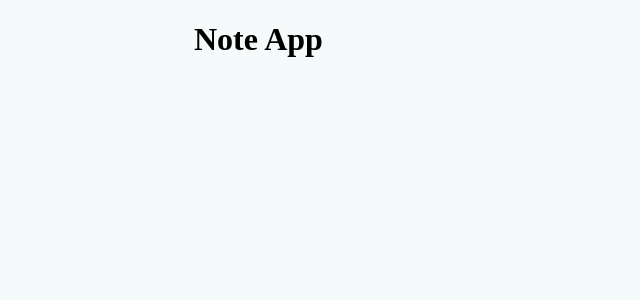
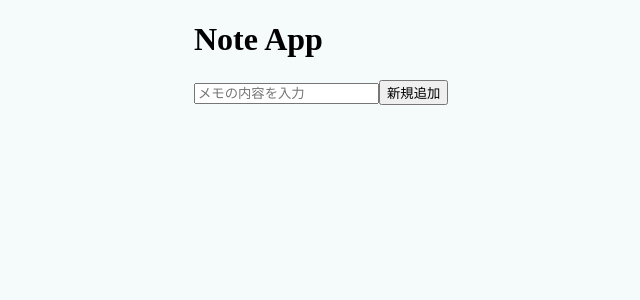
Before and after one commit to mami-inuzuka/vue_note_spa, a Vue app: page / in a window 1280 px wide. Shown: the top 300 px of the page, without its empty margins (46-686 px from the left). Built offline with nearby package versions, Linux system fonts and the light colour scheme.

Commit message:
Noteコンポーネント、NoteAddコンポーネントの追加

```diff
--- a/src/components/Board.vue
+++ b/src/components/Board.vue
@@ -1,5 +1,26 @@
 <template>
   <div class="board__wrap">
     <h1>Note App</h1>
+    <note v-for="item in noteList"
+      :noteText="item.noteText"
+      :key="item.id"
+    />
+    <note-add />
   </div>
 </template>
+
+<script>
+import NoteAdd from './NoteAdd.vue'
+import Note from './Note.vue'
+import { mapState } from 'vuex'
+
+export default {
+  components: {
+    NoteAdd,
+    Note
+  },
+  computed: {
+    ...mapState(['noteList'])
+  }
+}
+</script>
--- /dev/null
+++ b/src/components/Note.vue
@@ -0,0 +1,16 @@
+<template>
+  <div class="note__list">
+    {{ noteText }}
+  </div>
+</template>
+
+<script>
+export default {
+  props: {
+    noteText: {
+      type: String,
+      required: true
+    }
+  }
+}
+</script>
--- /dev/null
+++ b/src/components/NoteAdd.vue
@@ -0,0 +1,24 @@
+<template>
+  <form @submit.prevent="addNote">
+    <input v-model="noteText"
+      type="text"
+      placeholder="メモの内容を入力"
+    >
+    <button type="submit">新規追加</button>
+  </form>
+</template>
+
+<script>
+  export default {
+    data: function () {
+      return {
+        noteText: ""
+      }
+    },
+    methods: {
+      addNote: function () {
+        this.$store.dispatch('addNote', { noteText: this.noteText })
+      }
+    }
+  }
+</script>
--- a/src/store/index.js
+++ b/src/store/index.js
@@ -5,10 +5,18 @@ Vue.use(Vuex)
 
 export default new Vuex.Store({
   state: {
+    noteList: []
   },
   mutations: {
+    addNote (state, payload) {
+      const id = new Date().getTime().toString()
+      state.noteList.push({ noteText: payload.noteText, id: id })
+    }
   },
   actions: {
+    addNote (context, payload) {
+      context.commit('addNote', payload)
+    }
   },
   modules: {
   }
```
